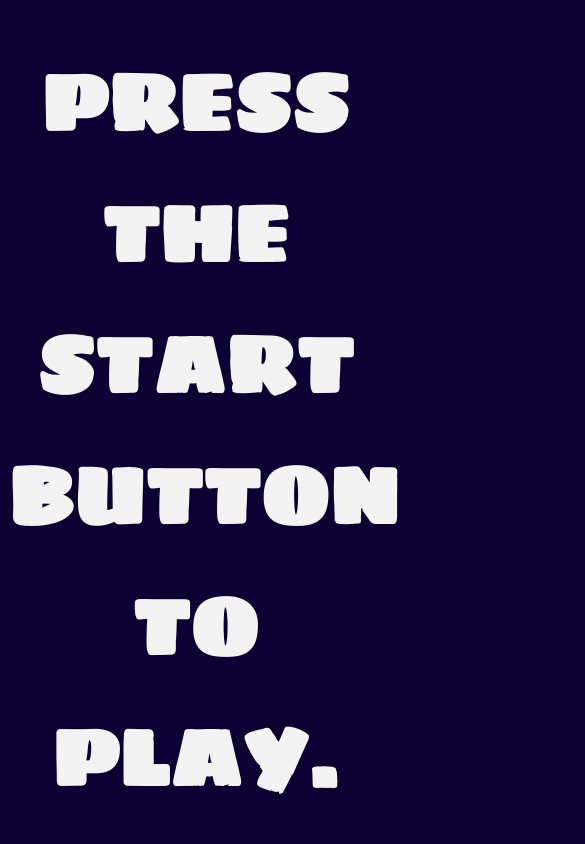
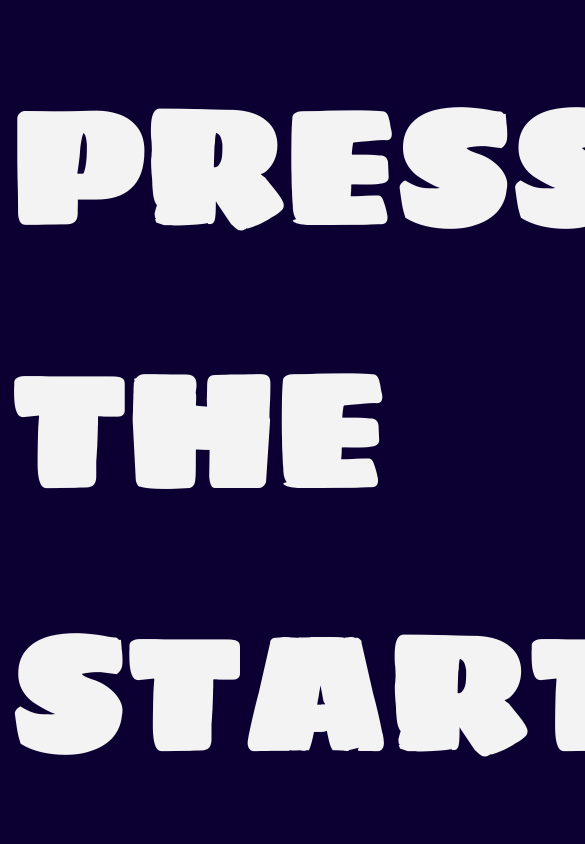
Before and after one commit to npim/SimonGame, a plain HTML site: page index.html in a window 390 px wide. Shown: the top 844 px of the page, 585 px wide, since content can reach past the window. Drawn offline with nearby package versions, Linux system fonts and the light colour scheme.

Commit message:
Update styles.css

```diff
--- a/styles.css
+++ b/styles.css
@@ -79,9 +79,9 @@ h3 {
   opacity: 0.8;
 }
 
-@media (max-width: 1100px) {
+@media (max-width: 1200px) {
   #level-title{
-    font-size: 5rem;
+    font-size: 10rem;
   }
   .start-button{
     font-size: 2.5rem;
```
